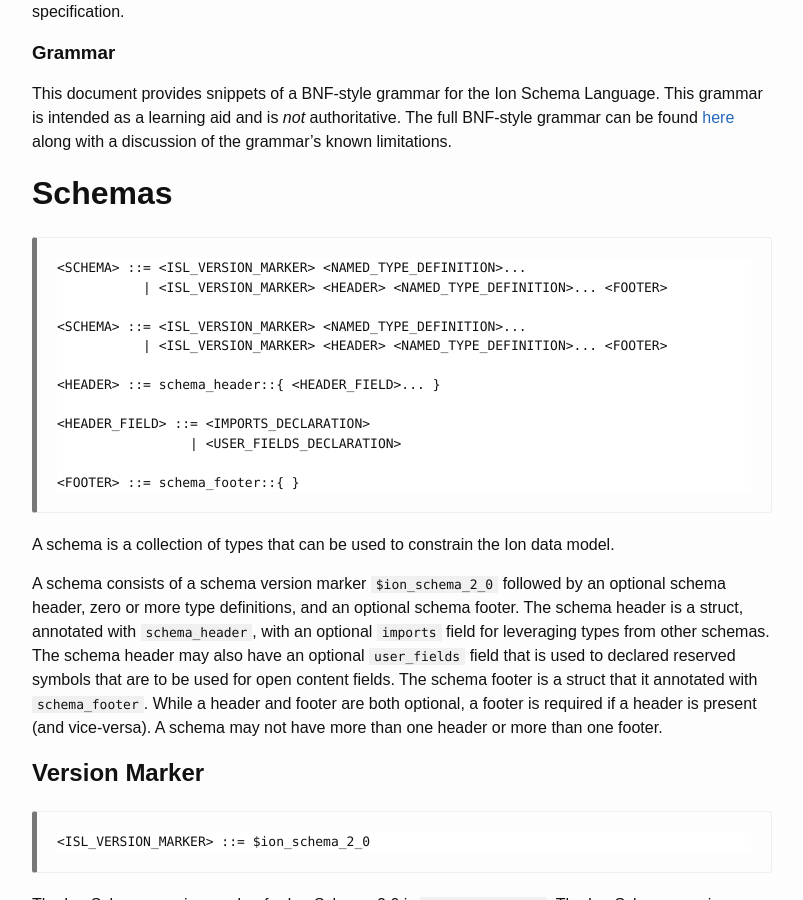
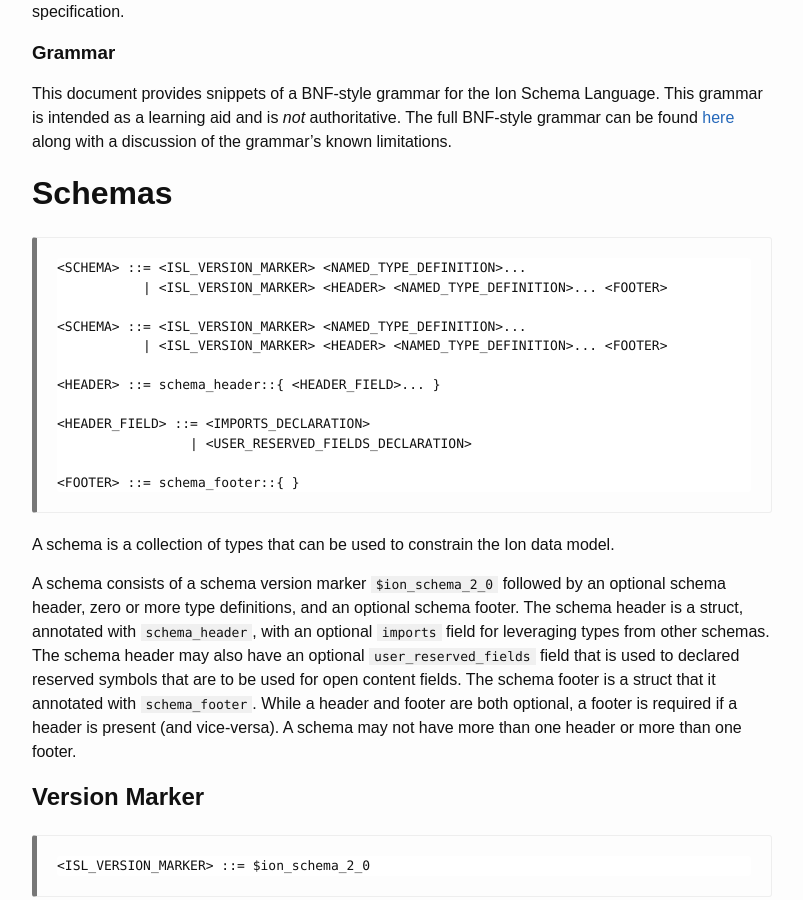
Before and after one commit to amazon-ion/ion-schema, a Jekyll site: the page built from docs/isl-2-0/spec.md, in a window 1280 px wide and 900 px high, scrolled down 1266 px. Shown: the whole window, without its empty margins (238-1041 px from the left). Built offline with Jekyll 4.4.1, drawn with Linux system fonts in a browser that asks for light colours; some of the changed text lies outside the part shown.

Commit message:
Change `user_fields` to `user_reserved_fields` (#99)

````diff
--- a/_includes/grammar-2-0.txt
+++ b/_includes/grammar-2-0.txt
@@ -6,7 +6,7 @@
 <HEADER> ::= schema_header::{ <HEADER_FIELD>... }
 
 <HEADER_FIELD> ::= <IMPORTS_DECLARATION>
-                 | <USER_FIELDS_DECLARATION>
+                 | <USER_RESERVED_FIELDS_DECLARATION>
 
 <IMPORTS_DECLARATION> ::= imports: [ <IMPORT>... ],
 
@@ -20,11 +20,11 @@
 
 <IMPORT_TYPE_ALIAS> ::= { id: <SCHEMA_ID>, type: <TYPE_NAME>, as: <TYPE_NAME> }
 
-<USER_FIELDS_DECLARATION> ::= user_fields: { <USER_FIELDS_DECLARATION_FIELD>... }
+<USER_RESERVED_FIELDS_DECLARATION> ::= user_reserved_fields: { <USER_RESERVED_FIELDS_DECLARATION_FIELD>... }
 
-<USER_FIELDS_DECLARATION_FIELD> ::= schema_header: [ <SYMBOL>... ],
-                                  | type: [ <SYMBOL>... ],
-                                  | schema_footer: [ <SYMBOL>... ],
+<USER_RESERVED_FIELDS_DECLARATION_FIELD> ::= schema_header: [ <SYMBOL>... ],
+                                           | type: [ <SYMBOL>... ],
+                                           | schema_footer: [ <SYMBOL>... ],
 
 <FOOTER> ::= schema_footer::{ }
 
--- a/docs/isl-2-0/spec.md
+++ b/docs/isl-2-0/spec.md
@@ -35,7 +35,7 @@ A schema is a collection of types that can be used to constrain the Ion data mod
 
 A schema consists of a schema version marker `$ion_schema_2_0` followed by an optional schema header, zero or more type definitions, and an optional schema footer.
 The schema header is a struct, annotated with `schema_header`, with an optional `imports` field for leveraging types from other schemas.
-The schema header may also have an optional `user_fields` field that is used to declared reserved symbols that are to be used for open content fields.
+The schema header may also have an optional `user_reserved_fields` field that is used to declared reserved symbols that are to be used for open content fields.
 The schema footer is a struct that it annotated with `schema_footer`.
 While a header and footer are both optional, a footer is required if a header is present (and vice-versa).
 A schema may not have more than one header or more than one footer.
@@ -640,21 +640,21 @@ The value `null.timestamp` is never in the bounds of a timestamp range, and `tim
 
 # Open Content
 
-{% include grammar-element.md productions="user_fields_declaration,user_fields_declaration_field" %}
+{% include grammar-element.md productions="user_reserved_fields_declaration,user_reserved_fields_declaration_field" %}
 
 The Ion Schema 2.0 specification allows users to insert additional content that is not part of the Ion Schema language into a schema document.
 This additional content may be used for documentation, integrations with other tools or frameworks, or any other desired purpose.
 
 A schema header, type definition, or schema footer may include extra fields that are not explicitly stated in the Ion Schema specification.
 These extra fields may have any field name that is not a *keyword*.
-If the field name is a *reserved symbol*, its use as open content must be declared in the appropriate subfield of the `user_fields` field in the schema header.
-For example, the reserved symbol `list_type` may be used in a type definition if `user_fields: { type: [ list_type ] }` is present in the schema header.
+If the field name is a *reserved symbol*, its use as open content must be declared in the appropriate subfield of the `user_reserved_fields` field in the schema header.
+For example, the reserved symbol `list_type` may be used in a type definition if `user_reserved_fields: { type: [ list_type ] }` is present in the schema header.
 
 {% capture sample_code %}
 ```ion
 schema_header::{
   info: "This schema is about penguins.",
-  user_fields: {
+  user_reserved_fields: {
     schema_header: [info],
     type: [region, crested, banded],
   }
@@ -774,7 +774,7 @@ schema_header
 timestamp_offset
 timestamp_precision
 type
-user_fields
+user_reserved_fields
 utf8_byte_length
 valid_values
 ```
````
Also changed, not shown: rfcs/ion_schema_2_0/open_content.md (+9 -9 lines).
